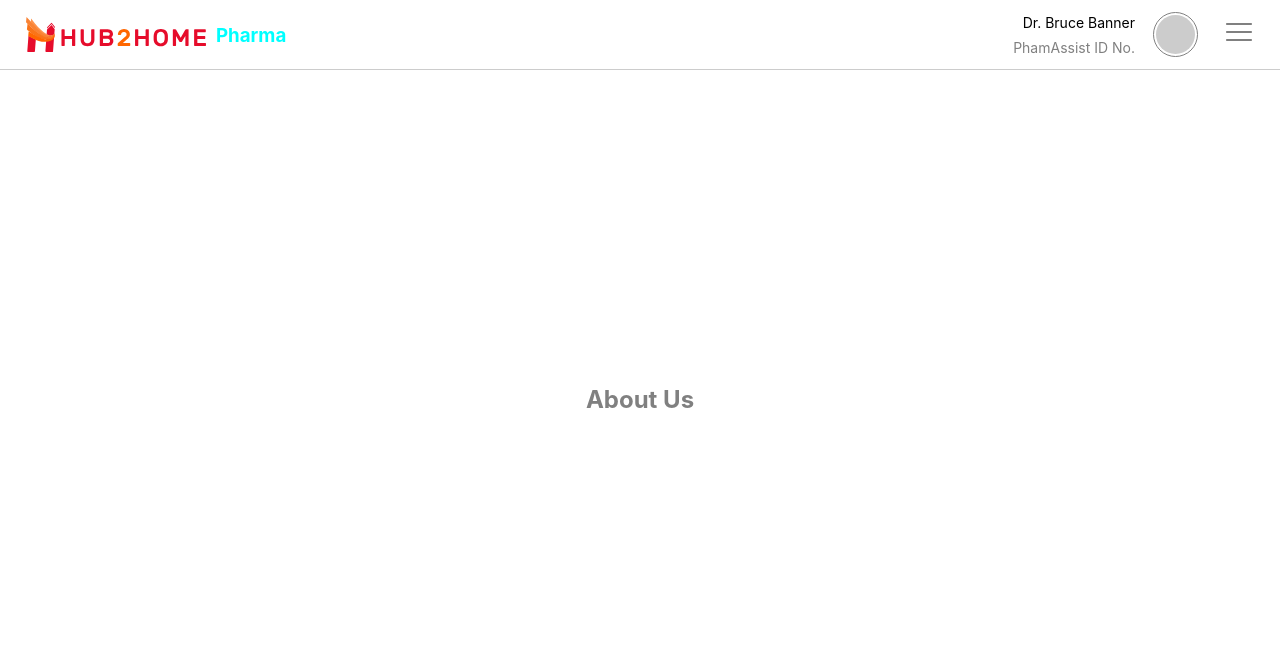
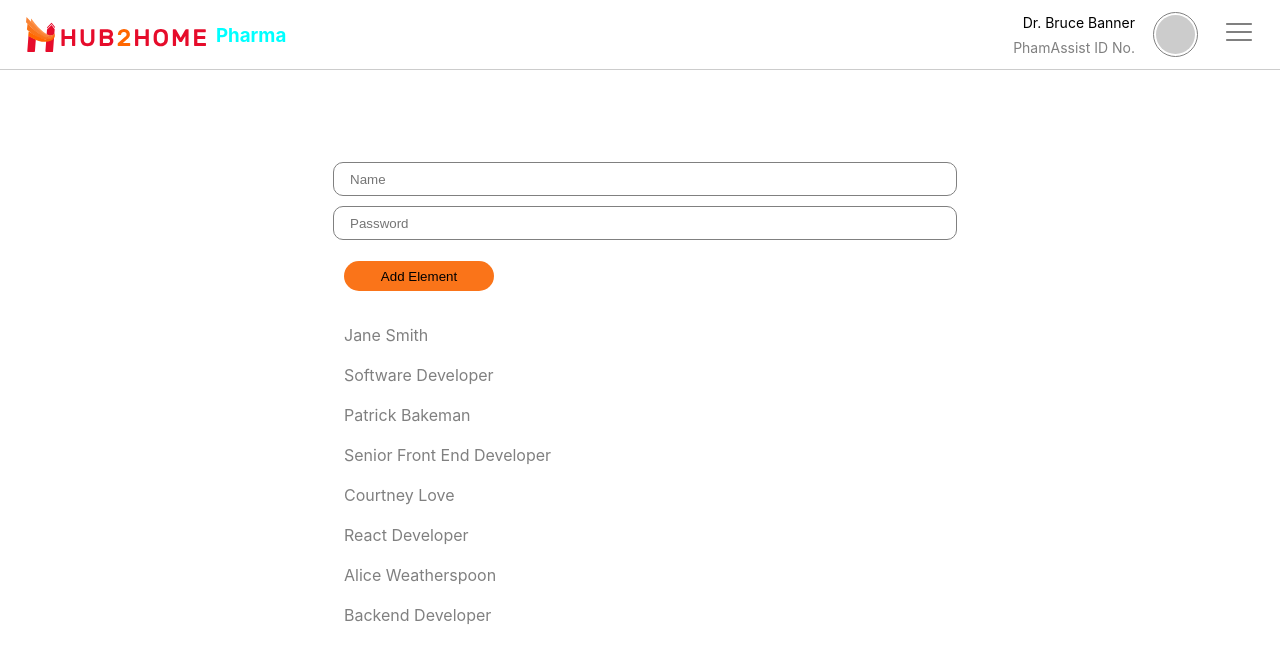
Before and after one commit to ron-thecertifiedbomb/H2H-Pharmacist-UI-ReactJS, a React (Vite) app: page /aboutus in a window 1280 px wide. Shown: the top 662 px of the page. Built offline with nearby package versions, Linux system fonts and the light colour scheme.

Commit message:
added files

```diff
--- a/src/Components/Links/Links.jsx
+++ b/src/Components/Links/Links.jsx
@@ -9,11 +9,12 @@
   return (
     <section>
       {navlinks.map((item, index) => (
-
         <div className="list_container" key={index}>
           <div className="list_heading">
             <div
-              className={state.toggleArrow === item.name ? "arrow" : "arrow_toggle"}
+              className={
+                state.toggleArrow === item.name ? "arrow" : "arrow_toggle"
+              }
               onClick={
                 state.toggleArrow === item.name
                   ? () => state.setToggleArrow(null)
@@ -27,8 +28,8 @@
               <p>{item.name}</p>
             </div>
 
-            <div className={item.order > 0 ? "order-count" : ''}>
-            <p>{item.order}</p>
+            <div className={item.order > 0 ? "order-count" : ""}>
+              <p>{item.order}</p>
             </div>
           </div>
 
@@ -38,20 +39,26 @@
             }
           >
             <div className="list_body_content">
+              <NavLink to={item.linkOne}>
+                <p onClick={() => state.dispatch({ type: "off" })}>
+                  {item.linkOneName}
+                </p>
+              </NavLink>
 
-              <NavLink to={item.linkOne}><p onClick={() => state.dispatch({ type: 'off'})}>{item.linkOneName}</p></NavLink>
-
-              <NavLink to={item.linkTwo}><p onClick={() => state.dispatch({ type: 'off'})}>{item.linkTwoName}</p></NavLink>
-
-              <p onClick={() => state.dispatch({ type: 'off'})}>{item.linkThree}</p>
+              <NavLink to={item.linkTwo}>
+                <p onClick={() => state.dispatch({ type: "off" })}>
+                  {item.linkTwoName}
+                </p>
+              </NavLink>
+              <NavLink to={item.linkThree}>
+                <p onClick={() => state.dispatch({ type: "off" })}>
+                  {item.linkThreeName}
+                </p>
+              </NavLink>
             </div>
           </div>
-
         </div>
-
       ))}
-
-
     </section>
   );
 };
--- a/src/Components/LogInForm/LogInForm.jsx
+++ b/src/Components/LogInForm/LogInForm.jsx
@@ -94,6 +94,8 @@
   );
 }
 
+
+
 function LogInForm() {
   const [isLoggedIn, setIsLoggedIn] = useState(false);
   const [warning, setWarning] = useState("");
--- a/src/Pages/AboutUs/AboutUs.jsx
+++ b/src/Pages/AboutUs/AboutUs.jsx
@@ -1,21 +1,76 @@
-import React, { useContext }  from 'react'
-import './AboutUs.css'
-import Header from '../../Components/Header/Header';
+import React, { useContext, useState, useRef } from "react";
+import "./AboutUs.css";
+import Header from "../../Components/Header/Header";
 import { UserContext } from "../../assets/UserContext/UserContext";
+import users from "../../assets/Helper/User";
 
 const AboutUs = () => {
 
   const state = useContext(UserContext);
 
-  return (
+  const [myArray, setMyArray] = useState(users);
+  const [newName, setNewName] = useState('');
+  const [newTitle, setNewTitle] = useState('');
 
-    <section className='section_home'  onClick={() => state.dispatch({ type: 'off'})}>
-      <div>
-      <Header title={'About Us'} />
-    </div>
-      </section>
-  )
-}
+  const count = useRef(0);
 
 
-export default AboutUs
+  const handleClick = () => {
+    const newUsers = {
+      id:  myArray.length - 1 + 1,
+      name: newName,
+      thumbnail:
+        "https://images.unsplash.com/photo-1508214751196-bcfd4ca60f91?ixlib=rb-4.0.3&ixid=MnwxMjA3fDB8MHxwaG90by1wYWdlfHx8fGVufDB8fHx8&auto=format&fit=crop&w=1470&q=80",
+      title: newTitle,
+      price: "500",
+    };
+
+    setMyArray([...myArray, newUsers]);
+    setNewName('')
+    setNewTitle('')
+  };
+
+
+  console.log(myArray.length - 1);
+ ;
+
+  return (
+    <section
+      className="section_home"
+      onClick={() => state.dispatch({ type: "off" })}
+    >
+      <div>
+        {/* <Header title={'About Us'} /> */}
+
+        <div>
+          <input
+            type="text"
+            placeholder="Name"
+            required
+            value={newName}
+            onChange={(e) => setNewName(e.target.value)}
+          />
+          <input
+            type="text"
+            placeholder="Password"
+            required
+            value={newTitle}
+            onChange={(e) => setNewTitle(e.target.value)}
+          />
+          <button onClick={handleClick}>Add Element</button>
+          <div>
+            {myArray.map((element, index) => (
+              <ul key={index}>
+
+                <li>{element.name}</li>
+                <li>{element.title}</li>
+              </ul>
+            ))}
+          </div>
+        </div>
+      </div>
+    </section>
+  );
+};
+
+export default AboutUs;
--- a/src/assets/Helper/Helprs.jsx
+++ b/src/assets/Helper/Helprs.jsx
@@ -39,7 +39,7 @@
     name: "History",
     arrow: arrow,
     to: "history",
-    linkOne: 'link',
+    linkOne: "login",
     linkTwo: 'link',
     linkThree: 'link',
   },
@@ -49,16 +49,18 @@
     arrow: arrow,
     linkOneName: "Products",
     linkTwoName: "Home",
+    linkThreeName: "Login",
     to: "product",
     linkOne: 'product',
     linkTwo: '/',
-    linkThree: 'link',
+    linkThree: 'login',
   },
   {
     id: 5,
     name: "Navigation 5",
     arrow: arrow,
-    to: "navigation5",
+    to: "",
+    linkOneName: "Add Product",
     linkOne: 'link',
     linkTwo: 'link',
     linkThree: 'link',
--- a/src/assets/Helper/User.jsx
+++ b/src/assets/Helper/User.jsx
@@ -27,7 +27,8 @@
         thumbnail: 'https://images.unsplash.com/photo-1619895862022-09114b41f16f?ixlib=rb-4.0.3&ixid=MnwxMjA3fDB8MHxwaG90by1wYWdlfHx8fGVufDB8fHx8&auto=format&fit=crop&w=1470&q=80',
         title: 'Backend Developer',
         price: '500'
-    }
+    },
+
 
 ]
 
```
Also changed, not shown: src/App.jsx (+9 -0 lines).
